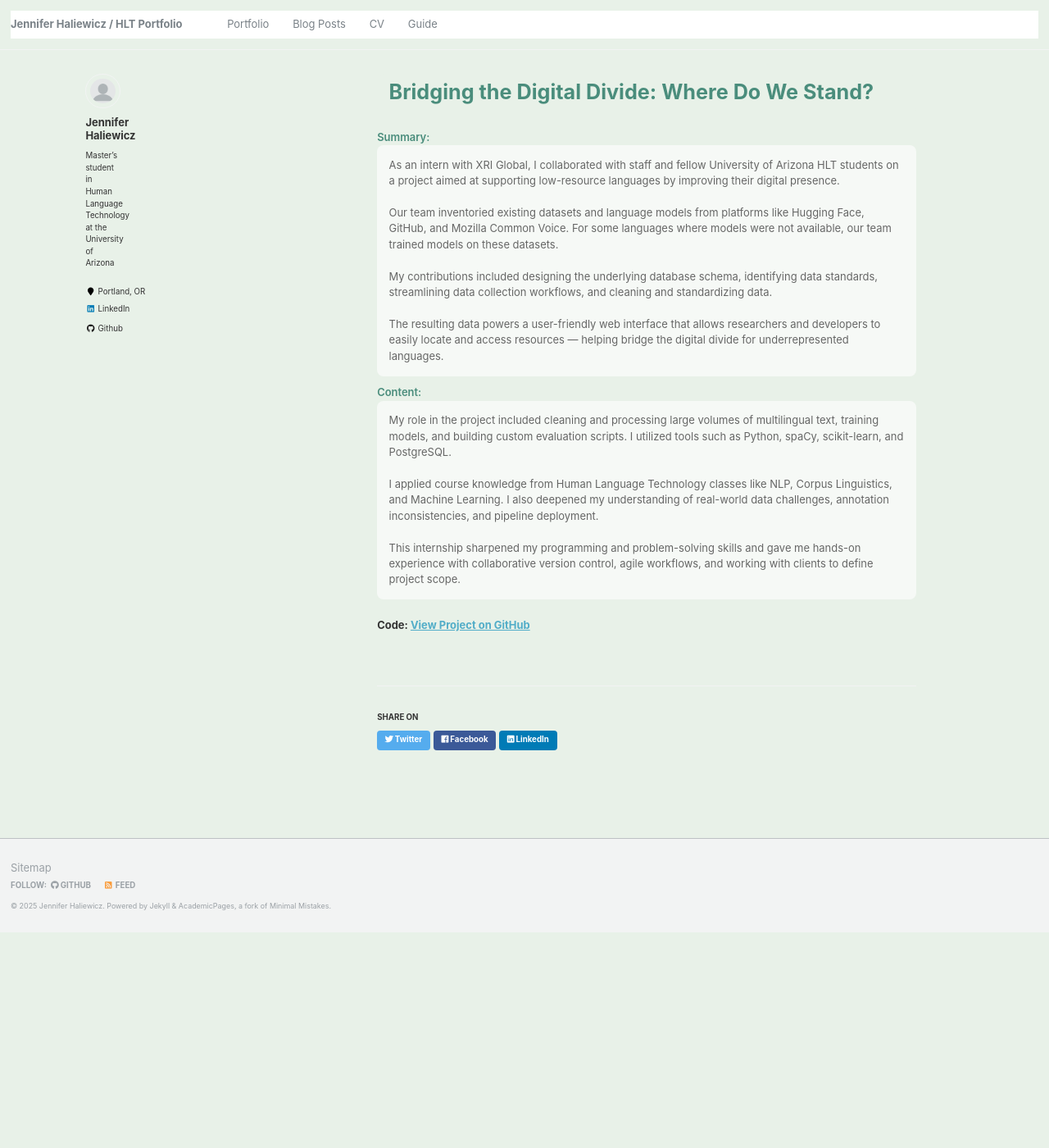
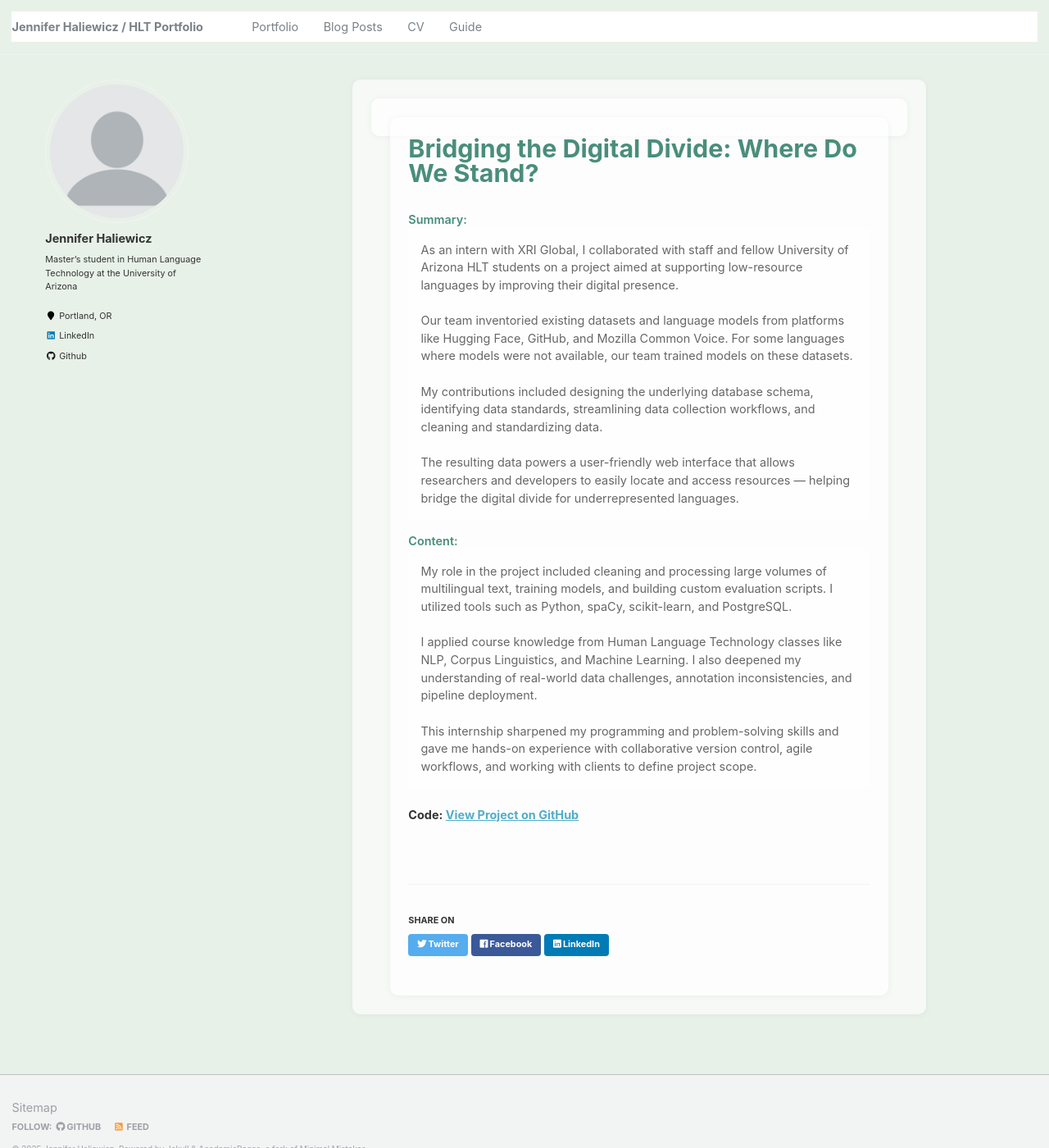
Before and after one commit to rofljen/HLTProfessionalsite, a Jekyll site: the page built from _portfolio/portfolio-1.html, in a window 1280 px wide and 1400 px high. Shown: the whole window at 82% size. Built offline with Jekyll 4.4.1, drawn with Linux system fonts in a browser that asks for light colours.

Commit message:
Update custom.css

```diff
--- a/assets/css/custom.css
+++ b/assets/css/custom.css
@@ -6,95 +6,83 @@
   --text-light: #666666;
 }
 
-/* Global layout and text */
+/* Base styles */
 html, body {
-  height: auto !important;
-  overflow: auto !important;
-  font-family: -apple-system, BlinkMacSystemFont, 'Segoe UI', Roboto, Oxygen, Ubuntu, Cantarell, sans-serif;
-  font-size: 0.9rem;
-  line-height: 1.5;
   background-color: var(--mint-green);
   color: var(--text-dark);
+  font-family: -apple-system, BlinkMacSystemFont, 'Segoe UI', Roboto, Oxygen, Ubuntu, Cantarell, sans-serif;
+  font-size: 0.95rem;
+  line-height: 1.5;
   margin: 0;
   padding: 0;
 }
 
-/* Main container with sidebar and content */
+/* Layout wrapper with sidebar and main content */
 #main {
   display: flex;
-  flex-direction: row;
+  justify-content: center;
   align-items: flex-start;
-  justify-content: center;
   gap: 2rem;
+  padding: 2rem 1rem;
+  max-width: 1200px;
   margin: 0 auto;
-  padding: 2rem 1rem;
-  max-width: 1100px;
 }
 
-/* Sidebar styling */
+/* Sidebar styles */
 .sidebar {
-  flex: 0 0 280px;
+  flex: 0 0 260px;
+  max-width: 260px;
+  min-width: 200px;
 }
 
-/* Content width */
+/* Main content */
 .page,
 .page__inner-wrap {
-  flex: 1 1 auto;
-  max-width: 720px;
-}
-
-/* General content blocks */
-.site-wrapper,
-.page {
-  height: auto !important;
-  overflow: visible !important;
-}
-
-.page__content {
-  overflow: visible !important;
-  max-height: none !important;
+  flex: 1 1 700px;
+  max-width: 700px;
+  background-color: rgba(255, 255, 255, 0.6);
+  padding: 1.5rem;
+  border-radius: 10px;
+  box-shadow: 0 1px 8px rgba(0, 0, 0, 0.05);
 }
 
 /* Header */
 header {
-  background: var(--mint-green);
-  padding: 0.75rem 1rem;
-  border-radius: 10px;
-  margin-bottom: 1.25rem;
+  background: transparent;
+  padding-bottom: 1rem;
 }
 
 h1 {
   color: var(--dark-green);
-  font-size: 1.75rem;
-  margin-bottom: 0.25rem;
+  font-size: 2rem;
+  margin-bottom: 1rem;
 }
 
 h2 {
   color: var(--dark-green);
-  font-size: 1.25rem;
+  font-size: 1.4rem;
   margin-bottom: 0.75rem;
   border-bottom: 2px solid var(--mint-green);
   padding-bottom: 0.25rem;
 }
 
 section {
-  margin-bottom: 1.25rem;
+  margin-bottom: 1.5rem;
 }
 
-/* Info blocks */
+/* Information blocks */
 .contact-info,
 .post-contact,
 .summary-content,
 .content {
-  color: var(--text-light);
-  margin-bottom: 0.75rem;
-  font-size: 0.9rem;
   background-color: rgba(255, 255, 255, 0.6);
   padding: 1rem;
   border-radius: 8px;
+  color: var(--text-light);
+  margin-bottom: 1rem;
 }
 
-/* Card layout (experience, education, etc.) */
+/* Cards and sections */
 .experience-item,
 .education-item,
 .service-item,
@@ -110,7 +98,7 @@
   line-height: 1.5;
 }
 
-/* Typography emphasis */
+/* Typography */
 .company-name,
 .degree,
 .summary,
@@ -127,7 +115,7 @@
 
 ul {
   list-style: disc;
-  margin-left: 1.25rem;
+  margin-left: 1.5rem;
 }
 
 .tech b,
@@ -143,12 +131,7 @@
   display: block;
 }
 
-/* Footer overrides */
-.page__footer {
-  margin-top: 4rem;
-}
-
-/* Responsive tweaks */
+/* Responsive layout */
 @media (max-width: 768px) {
   #main {
     flex-direction: column;
@@ -158,12 +141,14 @@
 
   .sidebar {
     width: 100%;
-    max-width: 350px;
+    max-width: 100%;
+    text-align: center;
     margin-bottom: 2rem;
   }
 
   .page,
   .page__inner-wrap {
+    width: 100%;
     max-width: 100%;
   }
 }
```
